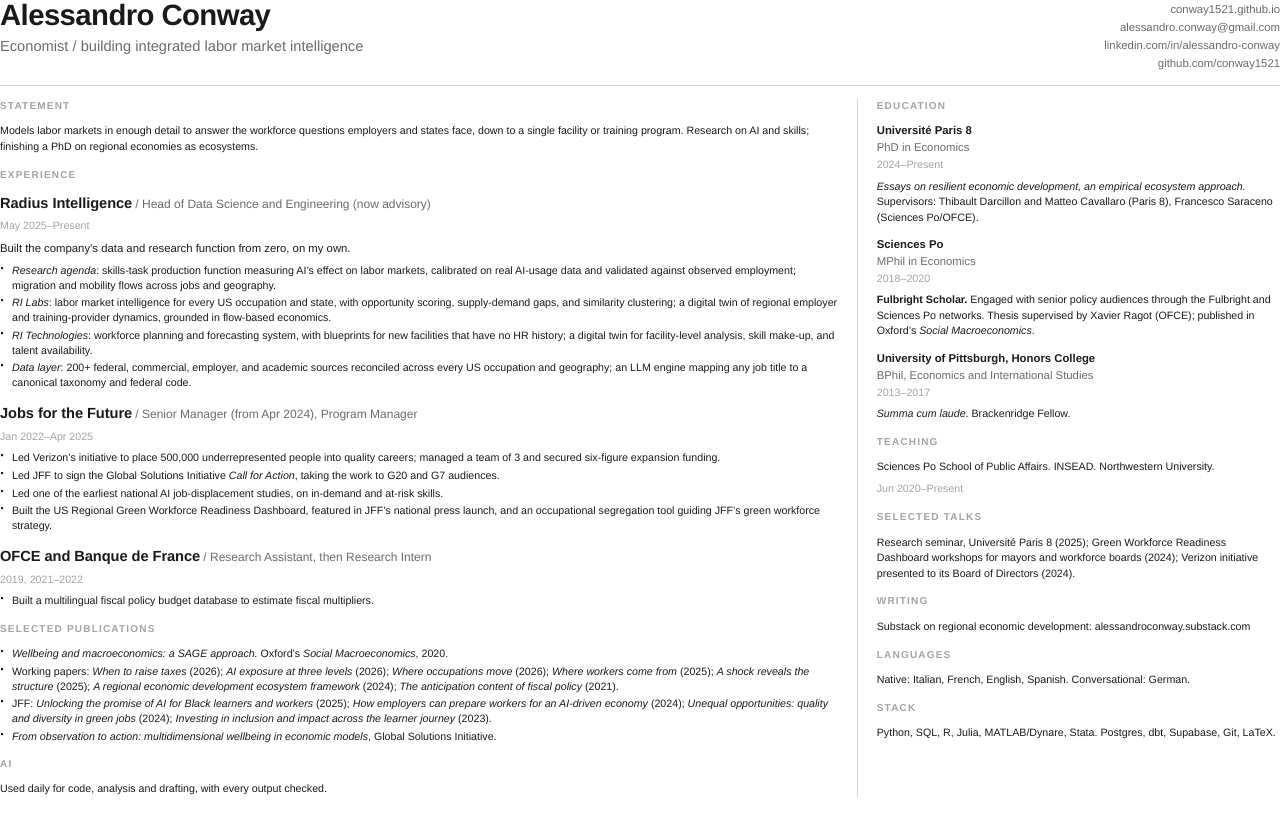
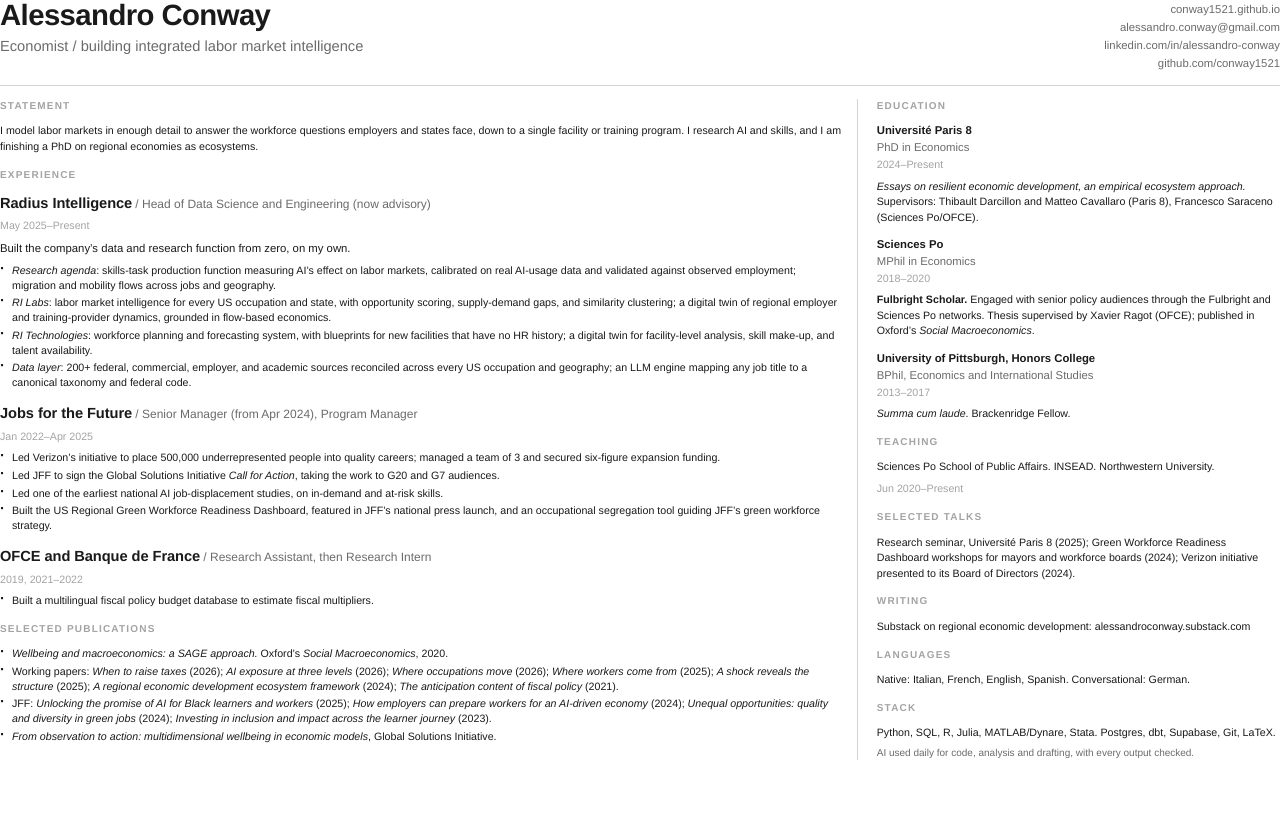
Before and after one commit to conway1521/conway1521.github.io, a Jekyll site: the page cv/index.html, which Jekyll copies as it is, in a window 1280 px wide. Shown: the top 836 px of the page. Built offline with Jekyll 4.4.1, drawn with Linux system fonts in a browser that asks for light colours.

Commit message:
CV: first-person statement, AI note moved under Stack, rebuild PDF

```diff
--- a/cv/index.html
+++ b/cv/index.html
@@ -86,6 +86,7 @@
 
   /* right-column text blocks */
   .tag-row { font-size: 8pt; color: var(--text); line-height: 1.45; }
+  .tag-note { font-size: 7.5pt; color: var(--muted); line-height: 1.4; margin-top: 4pt; }
   .tag-row .when { display: block; font-size: 8pt; color: var(--light); margin-top: 5pt; }
 </style>
 </head>
@@ -114,7 +115,7 @@
 
       <section>
         <h2 class="section">Statement</h2>
-        <p class="blurb">Models labor markets in enough detail to answer the workforce questions employers and states face, down to a single facility or training program. Research on AI and skills; finishing a PhD on regional economies as ecosystems.</p>
+        <p class="blurb">I model labor markets in enough detail to answer the workforce questions employers and states face, down to a single facility or training program. I research AI and skills, and I am finishing a PhD on regional economies as ecosystems.</p>
       </section>
 
       <section>
@@ -161,11 +162,6 @@
           <li>JFF: <i>Unlocking the promise of AI for Black learners and workers</i> (2025); <i>How employers can prepare workers for an AI-driven economy</i> (2024); <i>Unequal opportunities: quality and diversity in green jobs</i> (2024); <i>Investing in inclusion and impact across the learner journey</i> (2023).</li>
           <li><i>From observation to action: multidimensional wellbeing in economic models</i>, Global Solutions Initiative.</li>
         </ul>
-      </section>
-
-      <section>
-        <h2 class="section">AI</h2>
-        <p class="blurb">Used daily for code, analysis and drafting, with every output checked.</p>
       </section>
 
     </td>
@@ -217,6 +213,7 @@
       <section>
         <h2 class="section">Stack</h2>
         <p class="tag-row">Python, SQL, R, Julia, MATLAB/Dynare, Stata. Postgres, dbt, Supabase, Git, LaTeX.</p>
+        <p class="tag-note">AI used daily for code, analysis and drafting, with every output checked.</p>
       </section>
 
     </td>
```
Also changed, not shown: 1 other file.
